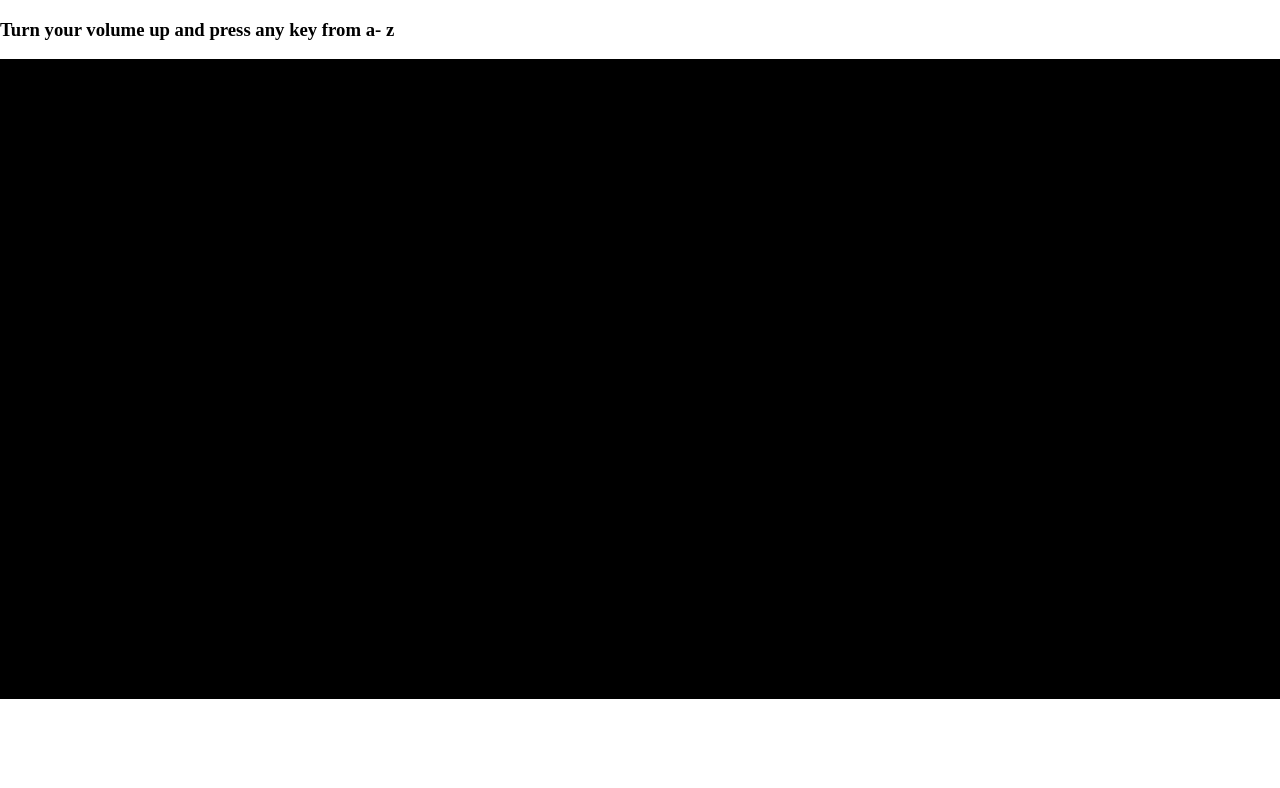
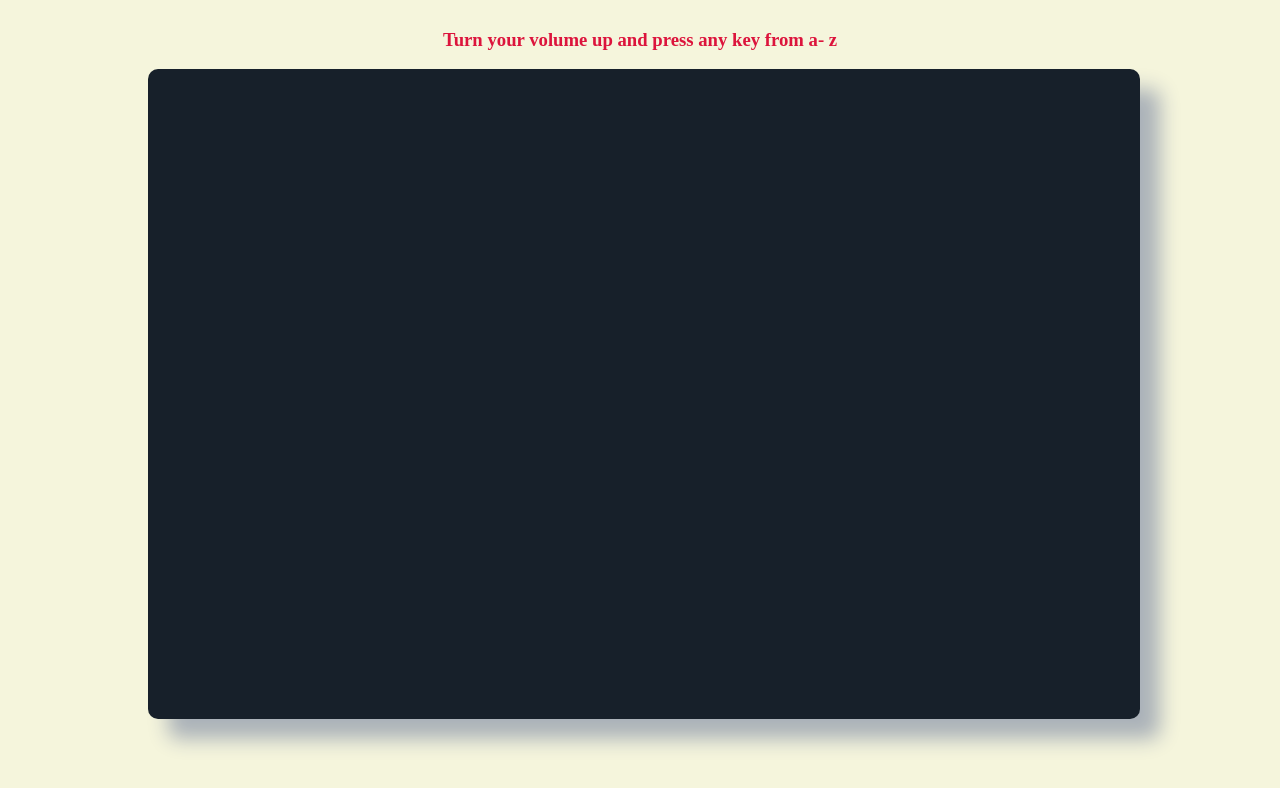
Before and after one commit to bviengineer/patatapClone, a plain HTML site: page index.html in a window 1280 px wide. Drawn offline with nearby package versions, Linux system fonts and the light colour scheme; no server answers.

Commit message:
added rules to style the canvas and h3

```diff
--- a/style.css
+++ b/style.css
@@ -1,9 +1,20 @@
 html, body {
-    margin: 0;
-    height: 100%;
+    margin: 10px;
+    height: 95%;
+    background-color: beige;
 }
 
 canvas {
-    background-color: black;
-    width: 100%;
+    background-color: #17202A;
+    width: 80%;
+    height: 90%;
+    position: relative;
+    left: 8rem;
+    border-radius: 10px;
+    box-shadow: 20px 20px 20px #ABB2B9;
 }
+
+h3 {
+    text-align: center;
+    color: crimson;
+}
```
